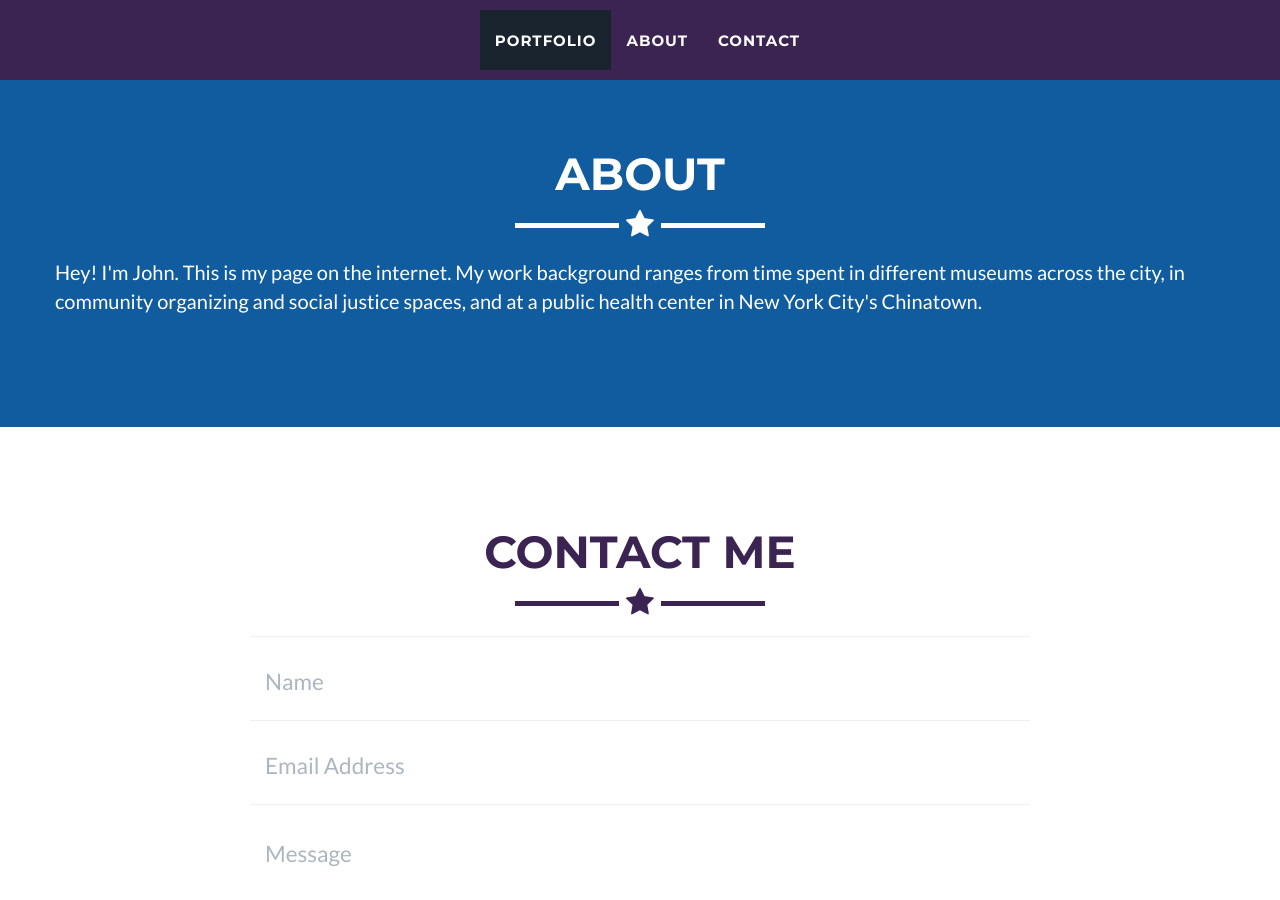
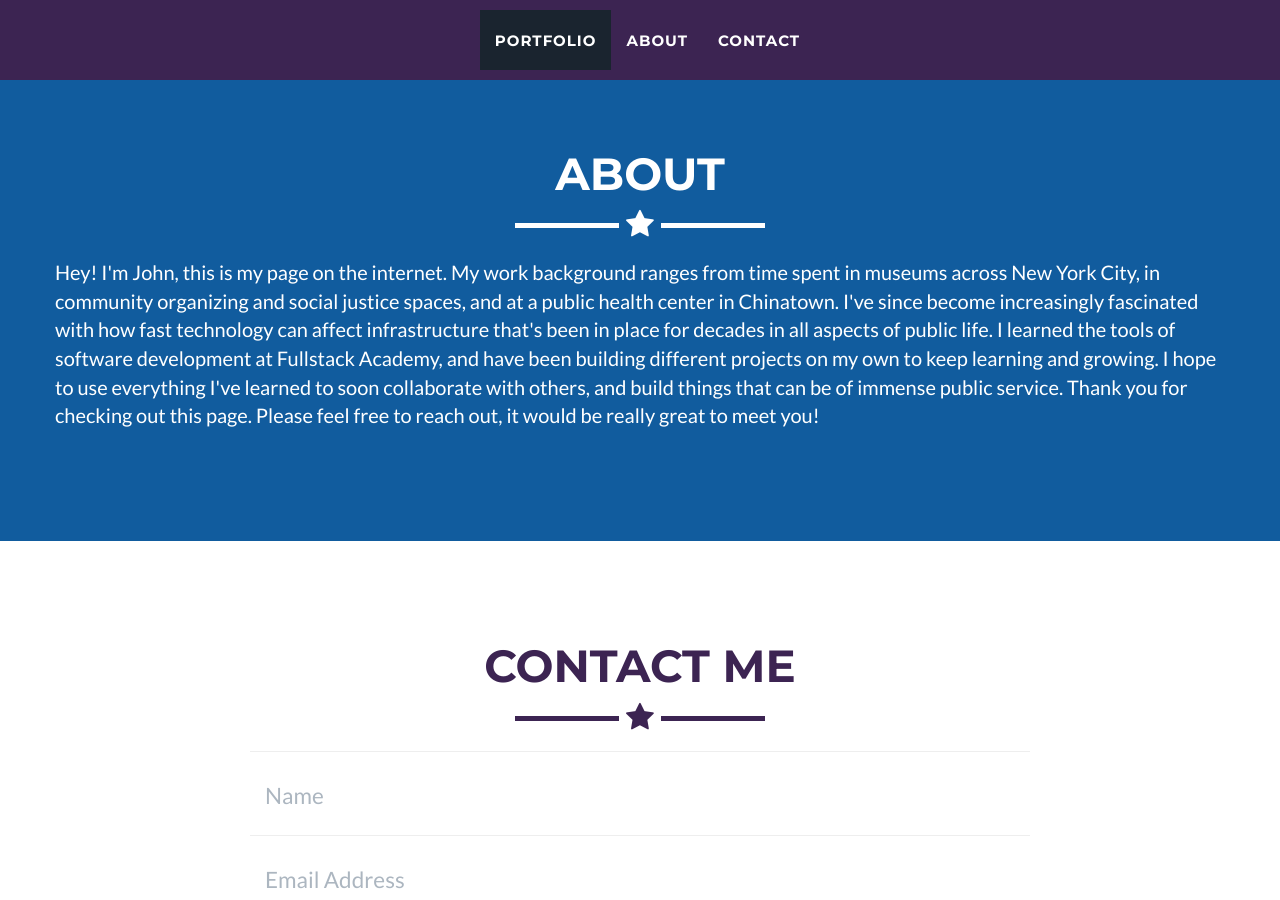
Before and after one commit to jt5301/jt5301.github.io, a Jekyll site: the page built from _posts/2014-07-18-project-1.markdown, in a window 1280 px wide and 900 px high, scrolled down 1641 px. Built offline with Jekyll 4.4.1, drawn with Linux system fonts in a browser that asks for light colours.

Commit message:
about me section written

```diff
--- a/_includes/about.html
+++ b/_includes/about.html
@@ -8,9 +8,14 @@
       </div>
     </div>
     <div class="row">
-      <p>Hey! I'm John. This is my page on the internet. My work background ranges from time spent in different museums
-        across the city, in community organizing and social justice spaces, and at a public health center in New York
-        City's Chinatown. </p>
+      <p>Hey! I'm John, this is my page on the internet. My work background ranges from time spent in museums
+        across New York City, in community organizing and social justice spaces, and at a public health center in
+        Chinatown. I've since become increasingly fascinated with how fast technology can affect infrastructure that's
+        been in place for decades in all aspects of public life. I learned the tools of software development at
+        Fullstack Academy, and have been building different projects on my own to keep learning and growing. I hope to
+        use everything I've
+        learned to soon collaborate with others, and build things that can be of immense public service. Thank you for
+        checking out this page. Please feel free to reach out, it would be really great to meet you!</p>
       <div class="col-lg-8 col-lg-offset-2 text-center">
         </a>
       </div>
```
